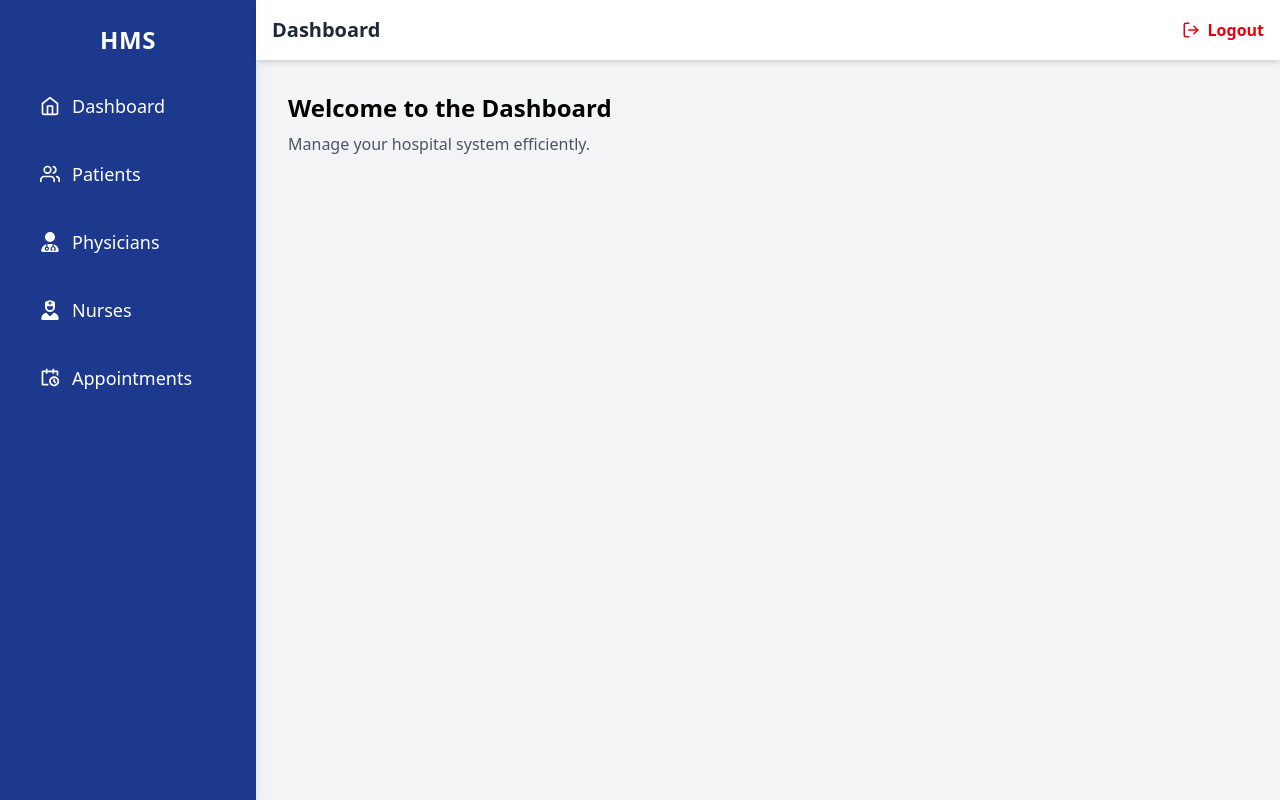
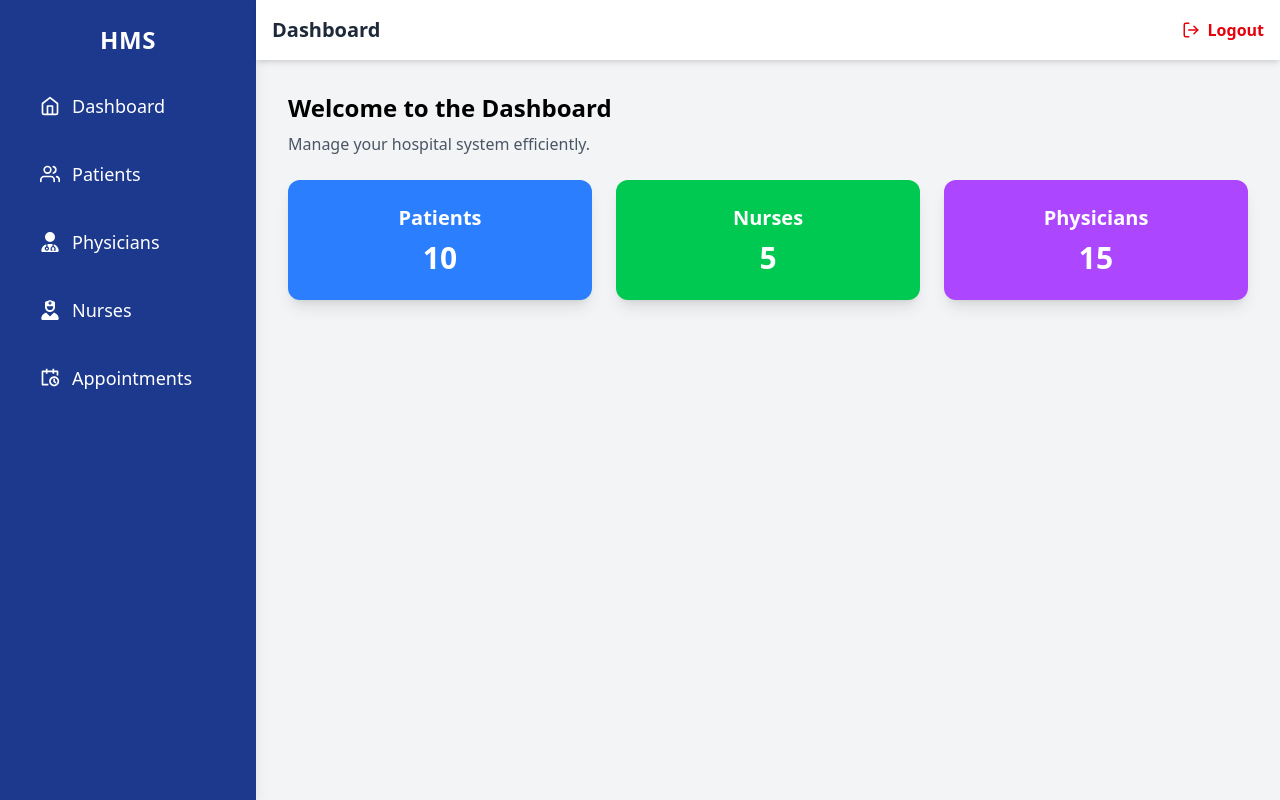
Before and after one commit to tioitservice/HMS, a React (Vite) app in the folder frontend/: page /dashboard in a window 1280 px wide. Built offline with nearby package versions, Linux system fonts and the light colour scheme.

Commit message:
cards in dashboard

```diff
--- a/frontend/src/Pages/Dashboard.jsx
+++ b/frontend/src/Pages/Dashboard.jsx
@@ -2,10 +2,26 @@
 import Layout from "../Components/Layout";
 
 export default function Dashboard() {
+  const stats = [
+    { title: "Patients", total: 10, color: "bg-blue-500" },
+    { title: "Nurses", total: 5, color: "bg-green-500" },
+    { title: "Physicians", total: 15, color: "bg-purple-500" },
+  ];
   return (
     <Layout>
       <h2 className="text-2xl font-bold">Welcome to the Dashboard</h2>
       <p className="mt-2 text-gray-600">Manage your hospital system efficiently.</p>
+      <div className="grid grid-cols-1 sm:grid-cols-2 lg:grid-cols-3 gap-6 mt-6">
+        {stats.map((item, index) => (
+          <div
+            key={index}
+            className={`p-6 ${item.color} text-white rounded-xl shadow-lg flex flex-col items-center`}
+          >
+            <h3 className="text-xl font-semibold">{item.title}</h3>
+            <p className="text-3xl font-bold mt-2">{item.total}</p>
+          </div>
+        ))}
+      </div>
     </Layout>
   );
 }
```
